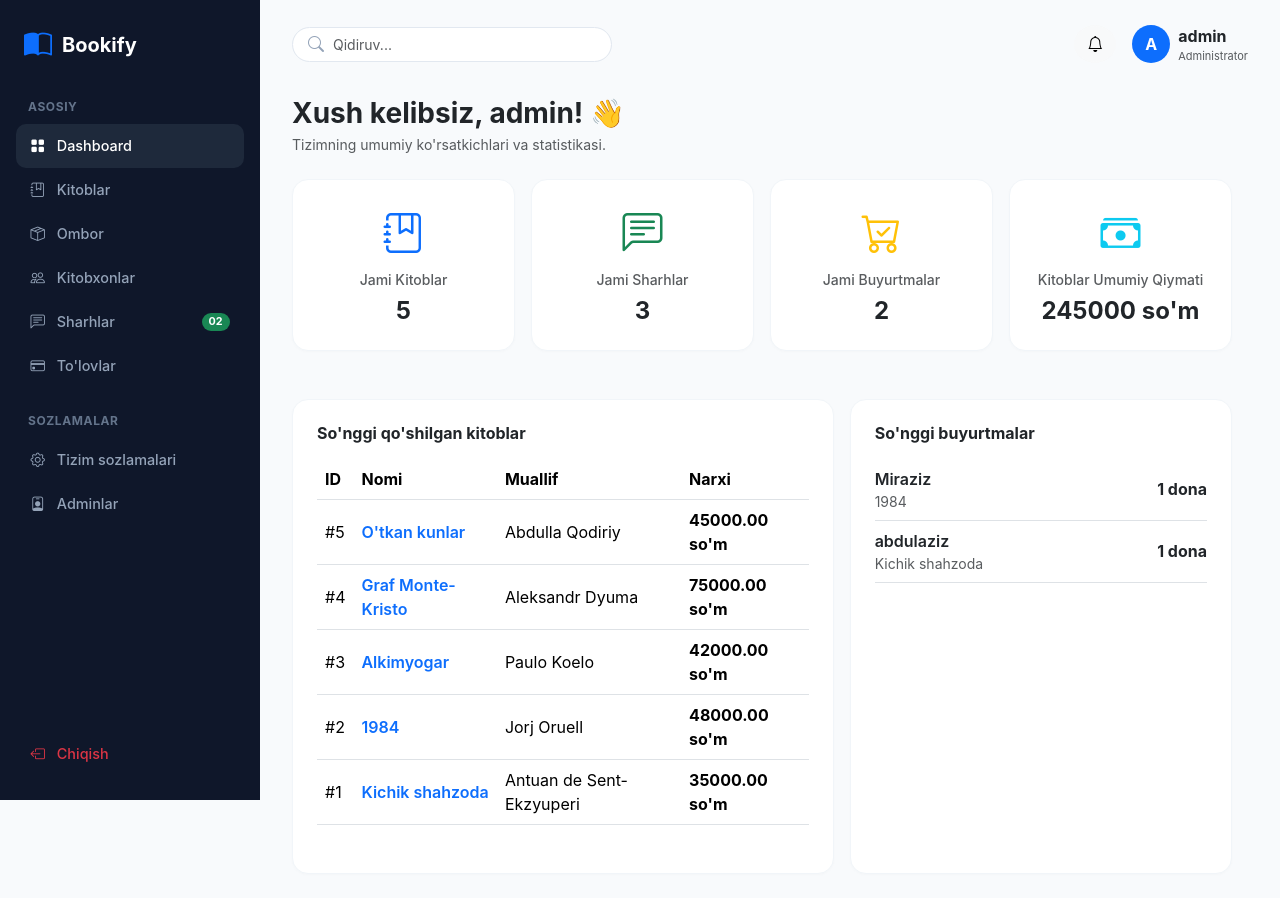
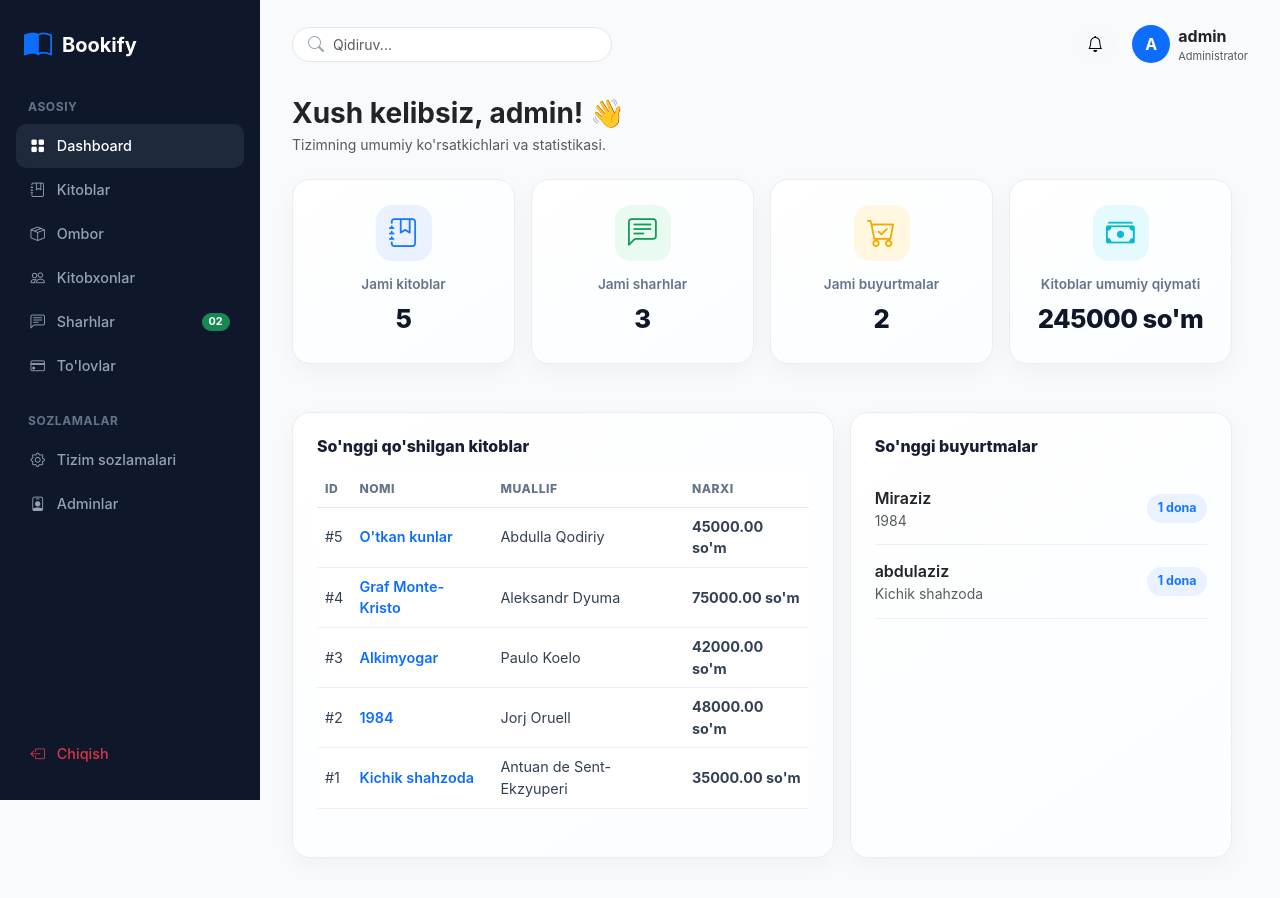
Before and after one commit to abdulaziz2013uz-a11y/Bookify, a Django app: page /dashboard/ in a window 1280 px wide. After the commit the page ends 858 px from the top, so only its background shows below. Run offline with Django 5.2, Linux system fonts and the light colour scheme; a user stored in the database is signed in; data comes from the database, SQL or seed files in the repository.

Commit message:
Improve admin dashboard design

```diff
--- a/templates/admin_dashboard.html
+++ b/templates/admin_dashboard.html
@@ -10,31 +10,31 @@
 
 <div class="row g-3 mb-4">
     <div class="col-md-3">
-        <div class="dashboard-card text-center">
-            <i class="bi bi-journal-bookmark fs-1 text-primary mb-2 d-block"></i>
-            <h6 class="text-muted small">Jami Kitoblar</h6>
-            <h4 class="fw-bold mb-0">{{ total_books }}</h4>
+        <div class="dashboard-card stat-card text-center">
+            <div class="stat-icon stat-icon-blue"><i class="bi bi-journal-bookmark"></i></div>
+            <div class="stat-label">Jami kitoblar</div>
+            <div class="stat-value">{{ total_books }}</div>
         </div>
     </div>
     <div class="col-md-3">
-        <div class="dashboard-card text-center">
-            <i class="bi bi-chat-left-text fs-1 text-success mb-2 d-block"></i>
-            <h6 class="text-muted small">Jami Sharhlar</h6>
-            <h4 class="fw-bold mb-0">{{ total_reviews }}</h4>
+        <div class="dashboard-card stat-card text-center">
+            <div class="stat-icon stat-icon-green"><i class="bi bi-chat-left-text"></i></div>
+            <div class="stat-label">Jami sharhlar</div>
+            <div class="stat-value">{{ total_reviews }}</div>
         </div>
     </div>
     <div class="col-md-3">
-        <div class="dashboard-card text-center">
-            <i class="bi bi-cart-check fs-1 text-warning mb-2 d-block"></i>
-            <h6 class="text-muted small">Jami Buyurtmalar</h6>
-            <h4 class="fw-bold mb-0">{{ total_orders }}</h4>
+        <div class="dashboard-card stat-card text-center">
+            <div class="stat-icon stat-icon-yellow"><i class="bi bi-cart-check"></i></div>
+            <div class="stat-label">Jami buyurtmalar</div>
+            <div class="stat-value">{{ total_orders }}</div>
         </div>
     </div>
     <div class="col-md-3">
-        <div class="dashboard-card text-center">
-            <i class="bi bi-cash-stack fs-1 text-info mb-2 d-block"></i>
-            <h6 class="text-muted small">Kitoblar Umumiy Qiymati</h6>
-            <h4 class="fw-bold mb-0">{{ total_price|floatformat:0 }} so'm</h4>
+        <div class="dashboard-card stat-card text-center">
+            <div class="stat-icon stat-icon-cyan"><i class="bi bi-cash-stack"></i></div>
+            <div class="stat-label">Kitoblar umumiy qiymati</div>
+            <div class="stat-value">{{ total_price|floatformat:0 }} so'm</div>
         </div>
     </div>
 </div>
@@ -42,9 +42,9 @@
 <div class="row g-3">
     <div class="col-lg-7">
         <div class="dashboard-card h-100">
-            <h6 class="fw-bold mb-3">So'nggi qo'shilgan kitoblar</h6>
+            <h6 class="dashboard-section-title mb-3">So'nggi qo'shilgan kitoblar</h6>
             <div class="table-responsive">
-                <table class="table align-middle mb-0">
+                <table class="table dashboard-table align-middle mb-0">
                     <thead>
                         <tr>
                             <th>ID</th>
@@ -78,14 +78,14 @@
 
     <div class="col-lg-5">
         <div class="dashboard-card h-100">
-            <h6 class="fw-bold mb-3">So'nggi buyurtmalar</h6>
+            <h6 class="dashboard-section-title mb-3">So'nggi buyurtmalar</h6>
             {% for order in recent_orders %}
-            <div class="d-flex justify-content-between align-items-center border-bottom py-2">
+            <div class="order-item d-flex justify-content-between align-items-center border-bottom">
                 <div>
                     <div class="fw-semibold fs-7">{{ order.full_name }}</div>
                     <div class="text-muted small">{{ order.book.title }}</div>
                 </div>
-                <div class="fw-bold fs-7">{{ order.quantity }} dona</div>
+                <div class="order-quantity fw-bold">{{ order.quantity }} dona</div>
             </div>
             {% empty %}
             <p class="text-muted small mb-0">Buyurtmalar topilmadi</p>
--- a/templates/base_admin.html
+++ b/templates/base_admin.html
@@ -126,12 +126,99 @@
         }
 
         .dashboard-card {
-            background: #ffffff;
-            border: 1px solid var(--card-border);
-            border-radius: 16px;
+            background: linear-gradient(145deg, #ffffff 0%, #fbfdff 100%);
+            border: 1px solid #e8eef5;
+            border-radius: 18px;
             padding: 1.5rem;
             margin-bottom: 1.5rem;
-            box-shadow: 0 1px 3px rgba(0, 0, 0, 0.02);
+            box-shadow: 0 8px 24px rgba(15, 23, 42, 0.04);
+            transition: transform 0.25s ease, box-shadow 0.25s ease;
+        }
+
+        .dashboard-card:hover {
+            transform: translateY(-3px);
+            box-shadow: 0 14px 30px rgba(15, 23, 42, 0.08);
+        }
+
+        .stat-card {
+            min-height: 185px;
+            display: flex;
+            flex-direction: column;
+            align-items: center;
+            justify-content: center;
+        }
+
+        .stat-icon {
+            width: 56px;
+            height: 56px;
+            display: inline-flex;
+            align-items: center;
+            justify-content: center;
+            border-radius: 16px;
+            margin-bottom: 0.85rem;
+            font-size: 1.8rem;
+        }
+
+        .stat-icon-blue { background: #eaf2ff; color: #1677ff; }
+        .stat-icon-green { background: #e9fbf1; color: #159b58; }
+        .stat-icon-yellow { background: #fff7df; color: #f2aa00; }
+        .stat-icon-cyan { background: #e5faff; color: #08b8d8; }
+
+        .stat-label {
+            color: #64748b;
+            font-size: 0.85rem;
+            font-weight: 600;
+            margin-bottom: 0.35rem;
+        }
+
+        .stat-value {
+            color: #0f172a;
+            font-size: 1.6rem;
+            font-weight: 800;
+            letter-spacing: -0.02em;
+        }
+
+        .dashboard-section-title {
+            color: #172033;
+            font-size: 1rem;
+            font-weight: 800;
+        }
+
+        .dashboard-table thead th {
+            color: #64748b;
+            border-bottom: 1px solid #e2e8f0;
+            font-size: 0.76rem;
+            font-weight: 800;
+            letter-spacing: 0.04em;
+            text-transform: uppercase;
+        }
+
+        .dashboard-table tbody td {
+            border-color: #edf1f5;
+            color: #334155;
+            font-size: 0.9rem;
+        }
+
+        .dashboard-table tbody tr {
+            transition: background-color 0.2s ease;
+        }
+
+        .dashboard-table tbody tr:hover {
+            background: #f8fbff;
+        }
+
+        .order-item {
+            border-color: #edf1f5 !important;
+            padding: 0.85rem 0;
+        }
+
+        .order-quantity {
+            color: #1677ff;
+            background: #eaf2ff;
+            border-radius: 999px;
+            padding: 0.3rem 0.65rem;
+            font-size: 0.78rem;
+            white-space: nowrap;
         }
 
         .main-wrapper .row {
@@ -199,6 +286,11 @@
 
             .admin-identity-name {
                 max-width: 90px;
+            }
+
+            .dashboard-card {
+                padding: 1.15rem;
+                border-radius: 15px;
             }
         }
     </style>
```
